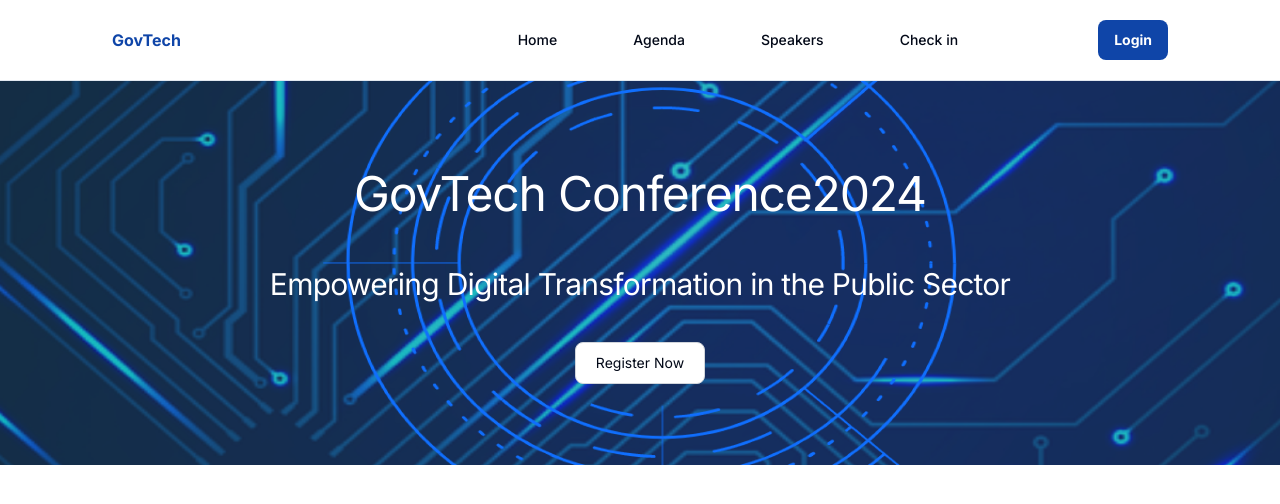
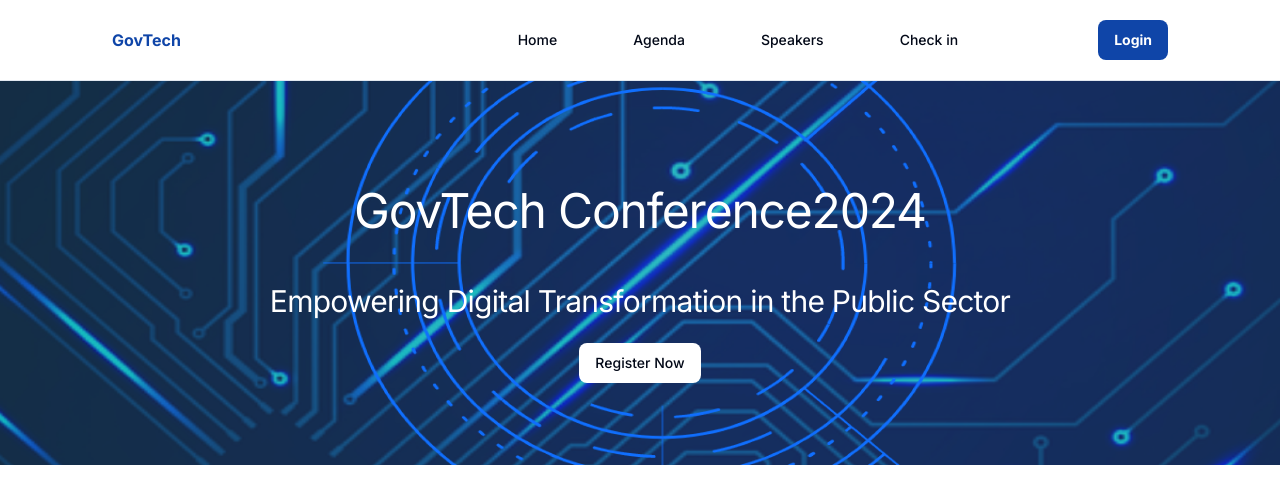
Before and after one commit to MPTCDITR/govtech-website, a Next.js app: page / in a window 1280 px wide. Shown: the top 504 px of the page. Built offline with nearby package versions, Linux system fonts and the light colour scheme.

Commit message:
merge with main

```diff
--- a/app/page.tsx
+++ b/app/page.tsx
@@ -3,11 +3,8 @@ import Image from "next/image";
 
 export default function Home() {
   return (
-    <main className="">
       <div>
-        {/* <h1>Wellcome to GovTech Website 2024</h1> */}
         <Header/>
       </div>
-    </main>
   );
 }
--- a/components/header/header.tsx
+++ b/components/header/header.tsx
@@ -1,22 +1,17 @@
 import React from "react";
 import Text from "../ui/text";
+import { Button } from "../ui/button";
+
 export const Header =() => {
     return (
         <div className="flex flex-col items-center justify-center bg-center bg-[url('/darkblue.png')] bg-[length:1750px_600px] h-96">
-                <div>
                 <Text variant="heading" className="text-white text-[24px] font-[1100] p-6">
                         GovTech Conference2024
                 </Text>
-                </div>
-                <div>
                 <Text variant="subheading" className="text-white font-[1200] p-6">
                         Empowering Digital Transformation in the Public Sector
                 </Text>
-                </div>
-                <div className="text-start my-4">
-                        {/* <button className="text-white btn btn-primary my-14" type="button">Register Now</button> */}
-                        <button type="button" className="bg-white border border-gray-300 focus:ring-4 focus:ring-gray-100 rounded-lg text-sm px-5 py-2.5 dark:text-white dark:focus:ring-gray-700">Register Now</button>
-                </div>
+                <Button className="bg-white hover:bg-slate-200">Register Now</Button>
         </div>
     );
   }
```
Lines whose indentation alone changed are shown as unchanged.
